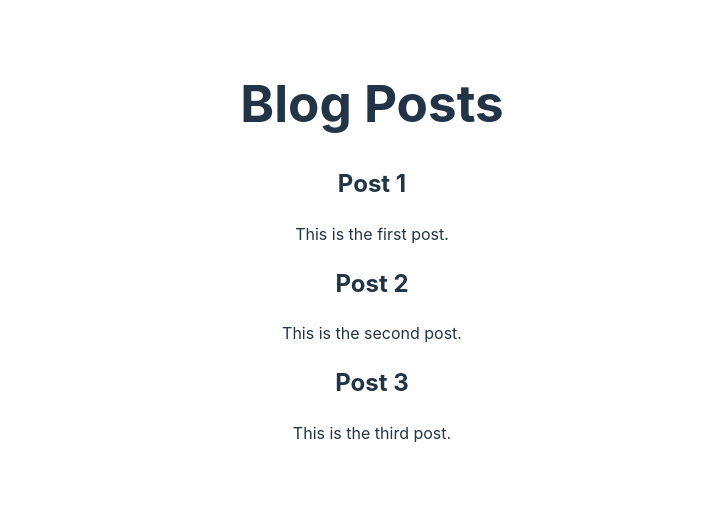
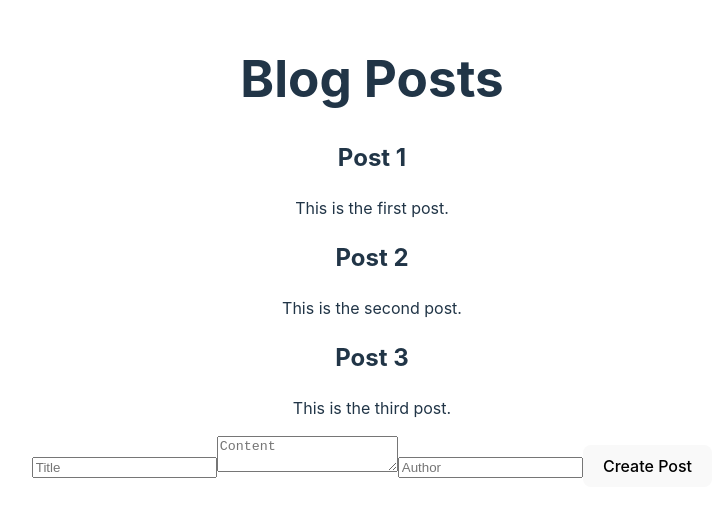
Before and after one commit to BrettRussell96/reactBlogPage, a React (Vite) app: page / in a window 1280 px wide. Shown: the part 149-666 px from the top of the page, without its empty margins (268-991 px from the left). Built offline with nearby package versions, Linux system fonts and the light colour scheme.

Commit message:
feat: CreatePost component created

```diff
--- /dev/null
+++ b/src/components/CreatePost.jsx
@@ -0,0 +1,60 @@
+import React from "react";
+
+
+export default class CreatePost extends React.Component {
+    constructor(props) {
+        super(props);
+        this.state ={
+            title: "",
+            content: "",
+            author: "",
+        };
+
+        this.handleChange = this.handleChange.bind(this);
+        this.handleSubmit = this.handleSubmit.bind(this);
+    }
+
+    handleChange(event) {
+        const { name, value } = event.target;
+        this.setState({ [name]: value });
+    }
+
+    handleSubmit(event) {
+        event.preventDefault();
+        const { title, content, author } = this.state;
+        this.props.addPost({ title, content, author });
+        this.setState({
+            title: "",
+            content: "",
+            author: ""
+        });
+    }
+
+    render() {
+        return (
+            <form onSubmit={this.handleSubmit}>
+                <input
+                    type="text"
+                    name="title"
+                    value={this.state.title}
+                    onChange={this.handleChange}
+                    placeholder="Title"
+                />
+                <textarea
+                    name="content"
+                    value={this.state.content}
+                    onChange={this.handleChange}
+                    placeholder="Content"
+                />
+                <input
+                    type="text"
+                    name="author"
+                    value={this.state.author}
+                    onChange={this.handleChange}
+                    placeholder="Author"
+                />
+                <button type="submit">Create Post</button>
+            </form>
+        );
+    }
+}
--- a/src/components/PostDisplay.jsx
+++ b/src/components/PostDisplay.jsx
@@ -9,6 +9,7 @@ const PostDisplay = ({ posts }) => {
                 <div key={post.id} className="post">
                     <h2>{post.title}</h2>
                     <p>{post.content}</p>
+                    <p>{post.author}</p>
                 </div>
         ));
     };
--- a/src/components/PostManager.jsx
+++ b/src/components/PostManager.jsx
@@ -1,6 +1,7 @@
 
 import React from "react";
 import PostDisplay from "./PostDisplay";
+import CreatePost from "./CreatePost";
 
 
 export default class PostManager extends React.Component {
@@ -12,17 +13,20 @@ export default class PostManager extends React.Component {
                 {
                     id: 1,
                     title: "Post 1",
-                    content: "This is the first post."
+                    content: "This is the first post.",
+                    author: ""
                 },
                 {
                     id: 2,
                     title: "Post 2",
-                    content: "This is the second post."
+                    content: "This is the second post.",
+                    author: ""
                 },
                 {
                     id: 3,
                     title: "Post 3",
-                    content: "This is the third post."
+                    content: "This is the third post.",
+                    author: ""
                 }
             ]
         };
@@ -38,6 +42,7 @@ export default class PostManager extends React.Component {
         return (
             <div>
                 <PostDisplay posts={this.state.posts} />
+                <CreatePost addPost={this.addPost} />
             </div>
         );
     }
```
